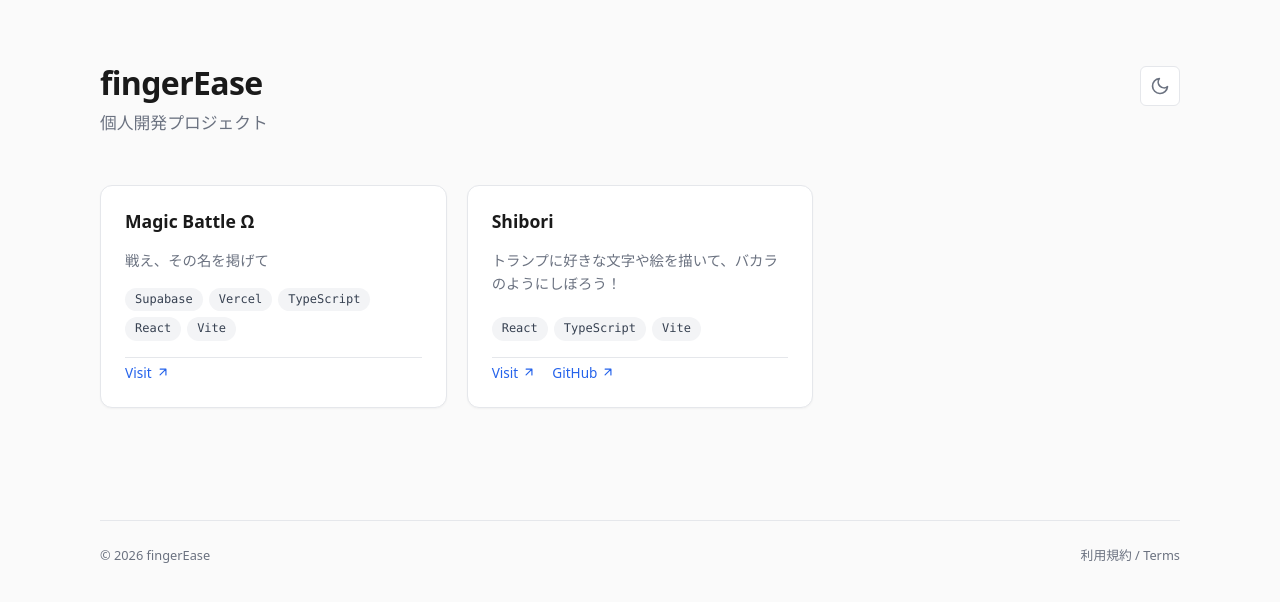
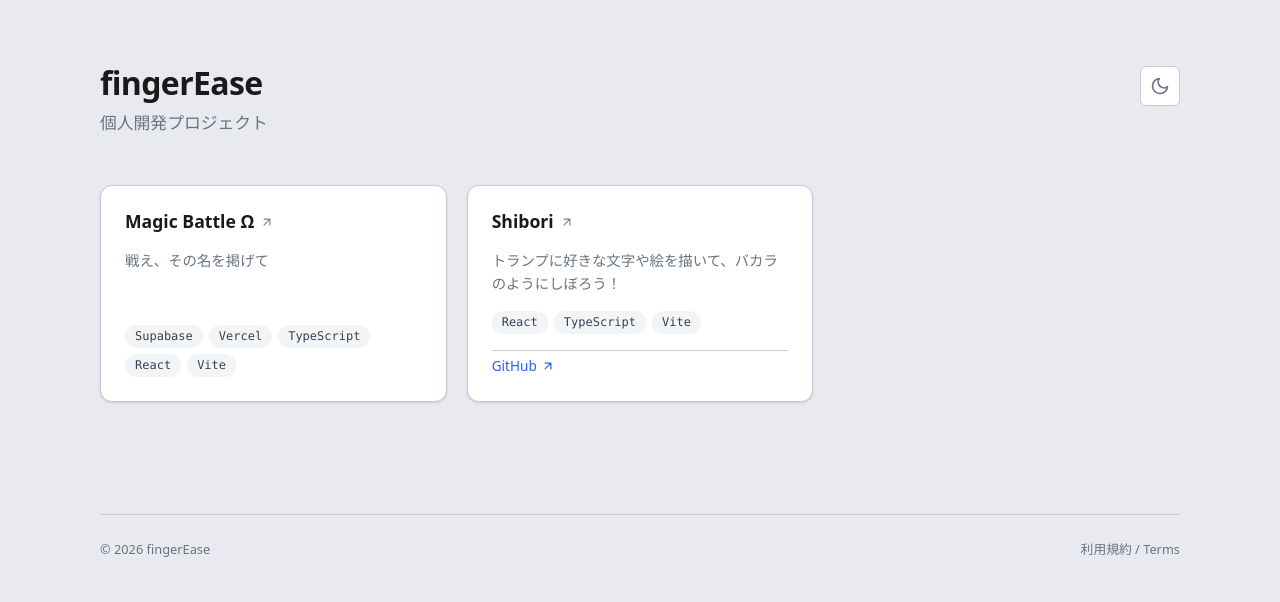
Before and after one commit to finger-ease/finger-ease.github.io, a React (Vite) app: page / in a window 1280 px wide. Shown: the top 602 px of the page. Built offline with nearby package versions, Linux system fonts and the light colour scheme.

Commit message:
Refactor ProjectCard component and styles; update CSS variables for improved theming and add hover effects for title links.

```diff
--- a/src/components/ProjectCard.module.css
+++ b/src/components/ProjectCard.module.css
@@ -6,21 +6,36 @@
   display: flex;
   flex-direction: column;
   gap: 16px;
-  box-shadow: var(--shadow-sm);
-  transition:
-    box-shadow var(--transition),
-    transform var(--transition);
-}
-
-.card:hover {
-  box-shadow: var(--shadow-md);
-  transform: translateY(-2px);
+  box-shadow: var(--shadow-card);
 }
 
 .title {
   font-size: 1.1rem;
   font-weight: 600;
   line-height: 1.3;
+}
+
+.titleLink {
+  display: inline-flex;
+  align-items: center;
+  gap: 6px;
+  color: inherit;
+  text-decoration: none;
+  transition: color var(--transition);
+}
+
+.titleLink:hover {
+  color: var(--color-accent);
+}
+
+.titleLinkIcon {
+  flex-shrink: 0;
+  opacity: 0.55;
+  transition: opacity var(--transition);
+}
+
+.titleLink:hover .titleLinkIcon {
+  opacity: 1;
 }
 
 .description {
--- a/src/components/ProjectCard.tsx
+++ b/src/components/ProjectCard.tsx
@@ -8,28 +8,17 @@ interface ProjectCardProps {
 export function ProjectCard({ project }: ProjectCardProps) {
   return (
     <article className={styles.card}>
-      <h2 className={styles.title}>{project.title}</h2>
-
-      <p className={styles.description}>{project.description}</p>
-
-      <div className={styles.tags}>
-        {project.tags.map((tag) => (
-          <span key={tag} className={styles.tag}>
-            {tag}
-          </span>
-        ))}
-      </div>
-
-      <div className={styles.links}>
-        {project.url && (
+      <h2 className={styles.title}>
+        {project.url ? (
           <a
             href={project.url}
             target="_blank"
             rel="noopener noreferrer"
-            className={styles.link}
+            className={styles.titleLink}
           >
-            Visit
+            {project.title}
             <svg
+              className={styles.titleLinkIcon}
               width="14"
               height="14"
               viewBox="0 0 24 24"
@@ -43,8 +32,23 @@ export function ProjectCard({ project }: ProjectCardProps) {
               <path d="M7 17L17 7M17 7H7M17 7V17" />
             </svg>
           </a>
+        ) : (
+          project.title
         )}
-        {project.repoUrl && (
+      </h2>
+
+      <p className={styles.description}>{project.description}</p>
+
+      <div className={styles.tags}>
+        {project.tags.map((tag) => (
+          <span key={tag} className={styles.tag}>
+            {tag}
+          </span>
+        ))}
+      </div>
+
+      {project.repoUrl && (
+        <div className={styles.links}>
           <a
             href={project.repoUrl}
             target="_blank"
@@ -66,8 +70,8 @@ export function ProjectCard({ project }: ProjectCardProps) {
               <path d="M7 17L17 7M17 7H7M17 7V17" />
             </svg>
           </a>
-        )}
-      </div>
+        </div>
+      )}
     </article>
   );
 }
--- a/src/index.css
+++ b/src/index.css
@@ -1,13 +1,13 @@
 :root {
   color-scheme: light;
 
-  --color-bg: #fafafa;
+  --color-bg: #e8eaef;
   --color-surface: #ffffff;
   --color-text: #1a1a1a;
   --color-text-secondary: #6b7280;
   --color-accent: #2563eb;
   --color-accent-hover: #1d4ed8;
-  --color-border: #e5e7eb;
+  --color-border: #c5cad4;
   --color-tag-bg: #f3f4f6;
   --color-tag-text: #374151;
 
@@ -19,6 +19,7 @@
   --shadow-sm: 0 1px 2px rgba(0, 0, 0, 0.04);
   --shadow-md: 0 4px 12px rgba(0, 0, 0, 0.06);
   --shadow-lg: 0 8px 24px rgba(0, 0, 0, 0.08);
+  --shadow-card: 0 1px 3px rgba(15, 23, 42, 0.08), 0 1px 2px rgba(15, 23, 42, 0.06);
 
   --radius-sm: 6px;
   --radius-md: 12px;
@@ -33,19 +34,20 @@
 html[data-theme='dark'] {
   color-scheme: dark;
 
-  --color-bg: #0c0c0e;
-  --color-surface: #161618;
+  --color-bg: #070708;
+  --color-surface: #1e1e22;
   --color-text: #f4f4f5;
   --color-text-secondary: #a1a1aa;
   --color-accent: #60a5fa;
   --color-accent-hover: #93c5fd;
-  --color-border: #27272a;
+  --color-border: #3f3f46;
   --color-tag-bg: #27272a;
   --color-tag-text: #d4d4d8;
 
   --shadow-sm: 0 1px 2px rgba(0, 0, 0, 0.35);
   --shadow-md: 0 4px 12px rgba(0, 0, 0, 0.4);
   --shadow-lg: 0 8px 24px rgba(0, 0, 0, 0.45);
+  --shadow-card: 0 1px 3px rgba(0, 0, 0, 0.45), 0 2px 8px rgba(0, 0, 0, 0.35);
 }
 
 *,
```
